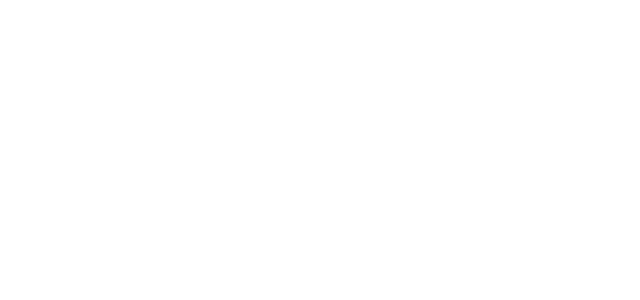
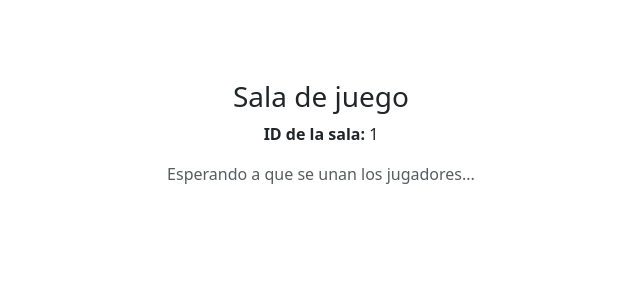
Before and after one commit to EgosPWD/Quods-Frontend, a React (Vite) app: page /room/1 in a window 1280 px wide. Before the commit this address had no page. Shown: the top 300 px of the page, without its empty margins (319-959 px from the left). Built offline with nearby package versions, Linux system fonts and the light colour scheme.

Commit message:
Api llamada backend sala id, route id,

```diff
--- a/src/App.tsx
+++ b/src/App.tsx
@@ -2,12 +2,14 @@
 import "./App.css";
 import Home from "./pages/Home";
 import "bootstrap/dist/css/bootstrap.min.css";
+import GameRoom from "./pages/GameRoom";
 
 function App() {
   return (
     <BrowserRouter>
       <Routes>
         <Route path="/" element={<Home />} />
+        <Route path="/room/:roomId" element={<GameRoom />} />
       </Routes>
     </BrowserRouter>
   );
--- /dev/null
+++ b/src/pages/GameRoom.tsx
@@ -0,0 +1,17 @@
+import { useParams } from "react-router-dom";
+
+export default function GameRoom(): React.ReactNode {
+  const { roomId } = useParams<{ roomId: string }>();
+
+  return (
+    <div className="container py-5">
+      <h1 className="h3">Sala de juego</h1>
+      <p>
+        <strong>ID de la sala:</strong> {roomId}
+      </p>
+
+      {/*logica espera para terminar*/}
+      <p className="text-muted">Esperando a que se unan los jugadores...</p>
+    </div>
+  );
+}
--- a/src/pages/Home.tsx
+++ b/src/pages/Home.tsx
@@ -1,15 +1,20 @@
 import React from "react";
 import { useNavigate } from "react-router-dom";
 import Buttons from "../components/button/Button";
+import { createRoom } from "../services/api";
 
 export default function Home(): React.ReactNode {
   const navigate = useNavigate();
 
-  const handleStartGame = (): void => {
-    const roomId = crypto.randomUUID();
-    navigate(`/room/${roomId}`);
+  const handleStartGame = async (): Promise<void> => {
+    try {
+      const roomId = await createRoom();
+      navigate(`/room/${roomId}`);
+    } catch (err) {
+      alert("Error al crear sala");
+      console.error(err);
+    }
   };
-
   return (
     <div className="min-h-screen flex items-center justify-center bg-gradient-to-br from-indigo-500 to-purple-600">
       <div className="text-center bg-white p-10 rounded-2xl shadow-2xl">
--- /dev/null
+++ b/src/services/api.ts
@@ -0,0 +1,7 @@
+export async function createRoom(): Promise<string> {
+  const res = await fetch("http://localhost:8000/room/create");
+  if (!res.ok) throw new Error("No se pudo crear la sala");
+  const data = await res.json();
+  console.log(data.room_id);
+  return data.room_id;
+}
```
